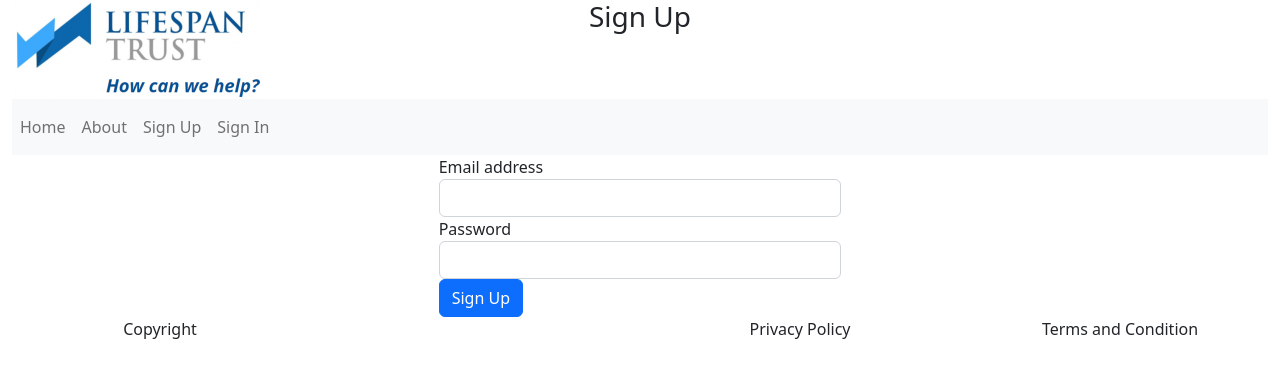
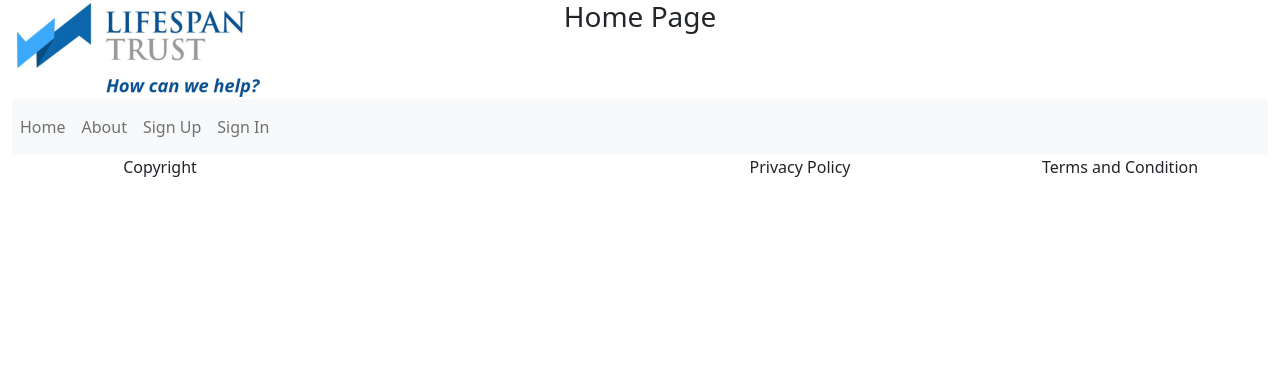
Before and after one commit to andrehewitt29/SleepData, a React (Create React App) app in the folder client/: page / in a window 1280 px wide. Shown: the top 378 px of the page. Built offline with nearby package versions, Linux system fonts and the light colour scheme.

Commit message:
All page links working

```diff
--- a/client/src/App.js
+++ b/client/src/App.js
@@ -1,16 +1,23 @@
-import {BrowserRouter, Routes, Route} from 'React-router-dom'
-import Home from "./pages/Home"
-import SignIn from "./pages/SignIn"
-import SignUp from "./pages/SignUp"
+import React from 'react';
+import {BrowserRouter, Routes, Route} from 'react-router-dom';
+import Home from "./pages/Home";
+import SignIn from "./pages/SignIn";
+import SignUp from "./pages/SignUp";
+import NoPage from "./pages/NoPage";
+
 
 export default function App() {
   return (
     <div>
-    <BrowserRouter>
-    <Routes>
-      <Route index element={<Home/>}></Route>
+      <BrowserRouter>
+      <Routes>
+      <Route index element={<Home/>}/>
+      <Route path="/home" element={<Home/>}/>
+      <Route path="/signin" element={<SignIn/>}/>
+      <Route path="/signup" element={<SignUp/>}/>
+      <Route path="/nopage" element={<NoPage/>}/>
     </Routes>
-    <BrowserRouter/>
-    <div/>
+      </BrowserRouter>
+    </div>
   )
 }
--- a/client/src/index.js
+++ b/client/src/index.js
@@ -1,16 +1,15 @@
 import React from 'react';
 import ReactDOM from 'react-dom/client';
 import './index.css';
-//import App from './App';
+import App from './App';
 import reportWebVitals from './reportWebVitals';
 
-import SignUp from './pages/SignUp';
 import 'bootstrap/dist/css/bootstrap.css';
 
 const root = ReactDOM.createRoot(document.getElementById('root'));
 root.render(
   <React.StrictMode>
-    <SignUp />
+    <App />
   </React.StrictMode>
 );
 
```
